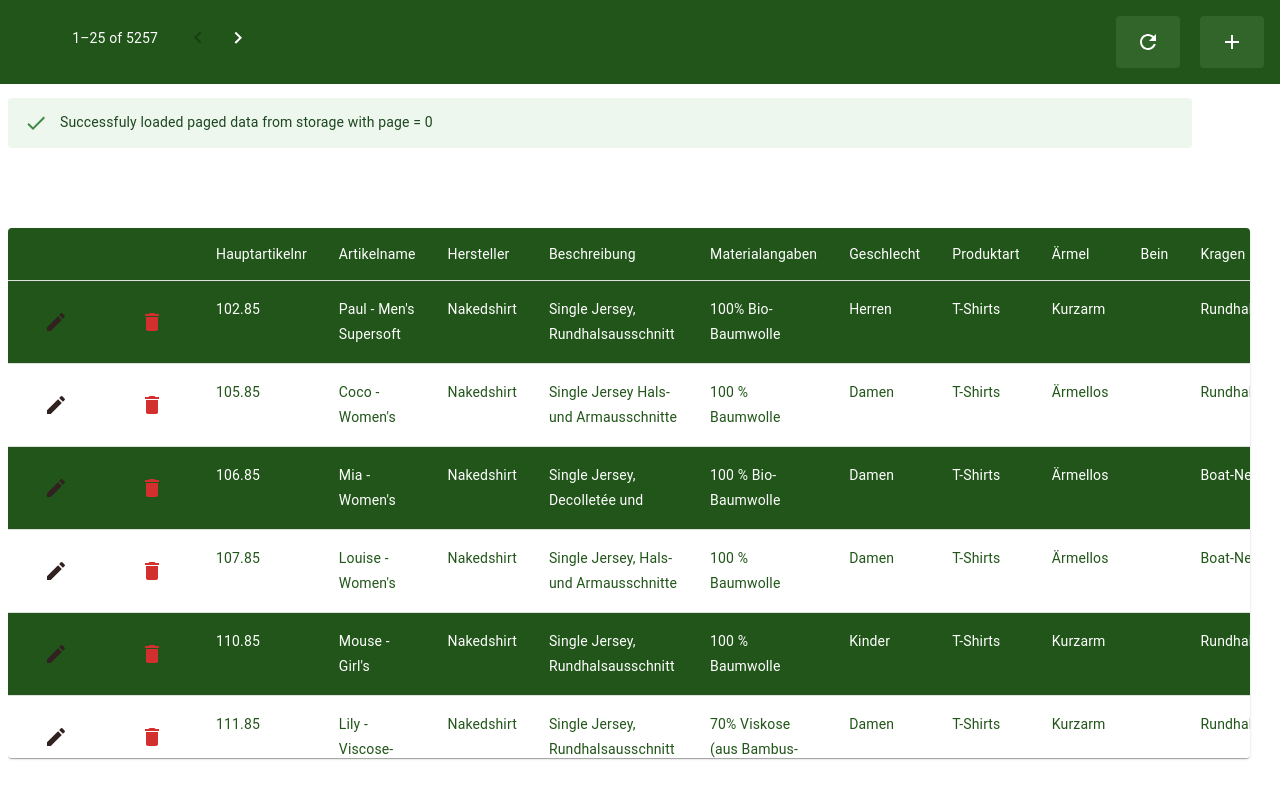
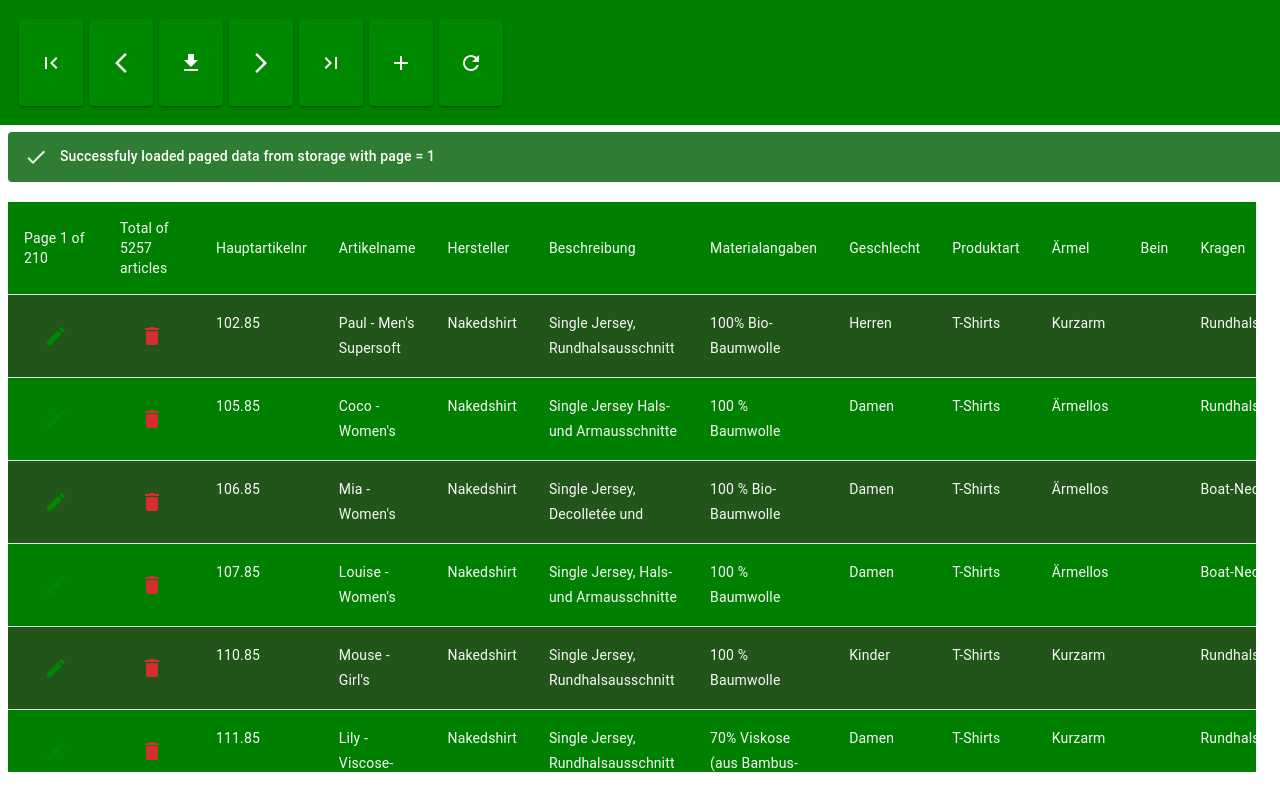
Before and after one commit to JorgeMartinezPizarro/challenge, a Next.js app: page / in a window 1280 px wide. Built offline with nearby package versions, Linux system fonts and the light colour scheme.

Commit message:
small fixes. review all features

```diff
--- a/app/api/save/route.ts
+++ b/app/api/save/route.ts
@@ -19,7 +19,7 @@ export async function POST(request: Request): Promise<Response> {
       ? projectFolder + '/data/stored.csv'
       : projectFolder + '/data/original.csv'
 
-      const saveFolder = projectFolder + '/data/stored.csv';
+    const saveFolder = projectFolder + '/data/stored.csv';
 
     const storedArticles: any = await parseCSV(articlesFolder);
 
--- a/app/globals.css
+++ b/app/globals.css
@@ -1,73 +1,16 @@
 html, body {
   height: 100%;
   width: 100%;
-  color: white;
   overflow: hidden;
 }
 
-.container {
-  margin-top: 80px;
-  height: calc(100% - 270px);
-  width: 97%!important;
-  overflow-y: scroll;
-}
-
-.controls {
-  color: white;
-  background: #215519;
-  width: 100%;
-  position: fixed;
-  top: 0;
-  left: 0;
-  height: 84px;
-  margin: 0;
-  padding: 0;
-
-}
-.controls .MuiTableCell-root {
-  padding-top: 8px;
-  width: 260px;
-  height: 76px;
-  overflow: hidden;
-  background: #215519;
-  border-color: #215519;
-  color: white;
+tr:nth-child(odd) {
+  background: green;
 }
 
 
-tr:nth-child(even) td {
-  color: #215519;
-  background: white;
-}
-
-tr:nth-child(odd) td {
-  color: white;
-  background: #215519;
-}
-
-
-button.float-add {
-  position: fixed;
-  right: 16px;
-  top: 16px;
-  z-index: 230;
-  height: 52px;
-  background: #316529;
-  color: white;
-}
-button.float-add-2 {
-  position: fixed;
-  right: 100px;
-  top: 16px;
-  z-index: 230;
-  height: 52px;
-  background: #316529;
-  color: white;
-}
 
 tr span {
-  display: -webkit-box;
-  box-orient: vertical;
   line-clamp: 2;
   width: 100%;
   overflow: hidden;
@@ -77,28 +20,26 @@ tr span {
   height: 50px;
   white-space: normal;
 }
-.MuiModal-root {
+
+header {
+  position: fixed;
+  top: 0;
+  left: 0;
+  width: 100%;
+  background: green;
+  padding: 16px;
+  color: white;
+}
+
+.controls{
+  position: fixed;
+  width: 100%;
   text-align: center;
-  align-items: center;
-  vertical-align: middle;
-  color: white;
-  background: black;
-  height: 100%;
-  margin-top: 92px;
-  opacity: 1;
-  overflow-y: scroll;
+  top: 0;
+  left: 0;
 }
-.MuiModal-root button {
-  margin-top: 22px;
-  margin-left: 8px;
 
+.MuiModal-root input {
+  background: white;
+  color: black;
 }
-input[type="text"],
-input[type="text"] * {
-  color: black;
-  background: white;
-  border-color: white;
-}
-.MuiPaper-root  {
-  width: 98%;
-}
--- a/app/page.tsx
+++ b/app/page.tsx
@@ -1,23 +1,34 @@
 'use client'
 
 import { ThemeProvider } from '@mui/material/styles';
-import {useState, useEffect, useCallback} from "react"
-import { CircularProgress, Box, TextField, Button, Alert, TablePagination, Modal, tableCellClasses, TableBody, TableCell, TableContainer, TableHead, TableRow, Paper, Table} from '@mui/material';
-import { Error as ErrorIcon, Check as CheckIcon, Refresh as RefreshIcon, Add as AddIcon, Edit as EditIcon, Delete as DeleteIcon } from "@mui/icons-material"
-
+import { useState, useEffect, useCallback} from "react"
+import { Grid, CircularProgress, Box, TextField, Button, Alert, TablePagination, Modal, tableCellClasses, TableBody, TableCell, TableContainer, TableHead, TableRow, Paper, Table} from '@mui/material';
+import { BackHand as BackHandItem, Download as DownloadIcon, LastPage as LastPageIcon, FirstPage as FirstPageIcon, Error as ErrorIcon, Check as CheckIcon, Refresh as RefreshIcon, Add as AddIcon, Edit as EditIcon, Delete as DeleteIcon } from "@mui/icons-material"
+import ArrowForwardIosIcon from '@mui/icons-material/ArrowForwardIos';
+import ArrowBackIosNewIcon from '@mui/icons-material/ArrowBackIosNew';
 import {errorMessage} from "./helpers"
 import { SaveArticle, Articles } from "./types";
 import theme from './theme'
 
 const PAGE_SIZE = 25
 
+const loadDataFromStorage = (): Articles | undefined => {
+  try {
+
+    return JSON.parse(localStorage.getItem("challenge-data")||"x")
+
+  } catch (e) {
+
+  }
+}
+
 export default function Home() {
 
   const [message, setMessage] = useState("")
   const [error, setError] = useState("")
-  const [data, setData] = useState<Articles>({data: [], length: 0, header: []})
+  const [data, setData] = useState<undefined | Articles>()
   const [page, setPage] = useState(0)
-  const [editing, setEditing ] = useState<false | SaveArticle>(false)
+  const [editing, setEditing ] = useState<undefined | SaveArticle>(undefined)
   const [loading, setLoading] = useState(false)
 
   const fetchAll = useCallback((refresh: boolean = false) => {
@@ -35,14 +46,14 @@ export default function Home() {
     fetch("/api/load", options)
       .then(res => res.json())
       .then((data: Articles) => {
-        setMessage("Successfuly loaded paged data " + (refresh ? "from original file" : "from storage" + " with page = " + page))
+        setMessage("Successfuly loaded paged data " + (refresh ? "from original file" : "from storage" + " with page = " + (page + 1) ))
         setData(data)
         setError("")
         setLoading(false)
       })
       .catch(error => {
         setError(errorMessage(error))
-        setData({data: [], length: 0, header: []})
+        setData(undefined)
         setLoading(false)
       })
   }, [setLoading, setData, setError, page])
@@ -75,13 +86,13 @@ export default function Home() {
         setMessage(res.message)
         setError("")
       }
-      setEditing(false)
+      setEditing(undefined)
       setLoading(false)
     })
     .catch(e => {
       setError(errorMessage(e))
       setLoading(false)
-      setEditing(false)
+      setEditing(undefined)
     })
 
 
@@ -91,26 +102,42 @@ export default function Home() {
     fetchAll()
   }, [fetchAll])
 
+  const totalPages = Math.round((data?.length || 0) / PAGE_SIZE)
+  console.log(message)
   return (<ThemeProvider theme={theme}>
-          {data.header.length > 0 && <Button color="secondary" onClick={() => setEditing({
-            data: data.header.map(line => ""),
-            pos: -1,
-            page,
-          })} className={"float-add"}><AddIcon /></Button>}
-          {data.header.length > 0 && <Button color="secondary" onClick={() => fetchAll(true)} className={"float-add-2"}><RefreshIcon /></Button>}
-          {error && <Alert style={{marginTop: "90px", width: "90%"}} icon={<ErrorIcon />} variant="standard" severity="error">
+    {data && <header>
+      <Button title="Navigate to the first page" onClick={() => {setPage(0); fetchAll()}} color="secondary" variant="contained"><FirstPageIcon /></Button>
+      <Button title="Navigate one page back" color="secondary" variant="contained" onClick={() => {
+        setPage((page === 0) ? 0 : (page - 1))
+        fetchAll()
+      }}><ArrowBackIosNewIcon /></Button>
+      <a download="articles.csv" href="/api/download"><Button variant="contained" title="Download the current status of the articles database" color="secondary"><DownloadIcon /></Button></a>
+
+      <Button variant="contained" title="Navigate to the next page" color="secondary" onClick={() => {
+        setPage((page === totalPages - 1) ? totalPages - 1 : page + 1)
+        fetchAll()
+      }}><ArrowForwardIosIcon /></Button>
+      <Button variant="contained" title="Navigate to the last page" color="secondary" onClick={() => {setPage(totalPages - 1); fetchAll()}}><LastPageIcon /></Button>
+      <Button variant="contained" title="Add new Article to the database" color="secondary" onClick={() => {setEditing({data: [], page, pos: -1})}} ><AddIcon /></Button>
+      <Button variant="contained" title="Reload the data from the challenge" color="secondary" onClick={() => {fetchAll(true)}} ><RefreshIcon /></Button>
+    </header>}
+          {error && <Alert  style={{marginTop: "124px", width: "calc(98% - 8px)"}} icon={<ErrorIcon />} variant="filled" severity="error">
                   An error ocurred: {error}
             </Alert>
           }
-          {message && !error && <Alert style={{marginTop: "90px", width: "90%"}} icon={<CheckIcon />} variant="standard" severity="success">
+          {message && <Alert style={{marginTop: "124px", width: "calc(98% - 8px)"}} icon={<CheckIcon />} variant="filled" severity="success">
                   {message}
                 </Alert>
 
           }
-          {data.header.length > 0 && editing && <Modal open={true} style={{marginTop: "80px", background: "grey", opacity: 1, textAlign: "center", overflowY:"scroll"}}>
+          {data && data.header.length > 0 && editing && <Modal open={true} >
 
               <>
                 <p>{editing.pos === -1 ? " Create a new Article in our database" : "Edit the article with (pos, page) = (" + editing.pos + ", " + page + ")"}</p>
+                <Box className="controls">
+                  <Button variant="contained" color="secondary" onClick={() => setEditing(undefined)} >CLOSE</Button>
+                  <Button variant="contained" color="primary" onClick={() => window.confirm("Are you sure you want to save the element with content \n\n" + (editing.data && editing.data.map(c => "\n - " + c))) && save(editing)} >SAVE</Button>
+                </Box>
                 {data.header.map((element, i) => <>{element}:<br/><TextField style={{marginBottom: "12px"}} name={"param-" + i} value={editing !== undefined && editing.data ? editing.data[i] : ""} onChange={(e) => {
                   const newValues: string[] = editing !== undefined && editing.data ? editing.data as string[] : []
                   newValues[i] = e.target.value
@@ -119,29 +146,17 @@ export default function Home() {
                     data: newValues
                   })
                 }} label={element} type="text"/><br/></>) }
-                <Box className="controls">
-                  <Button variant="contained" color="secondary" onClick={() => setEditing(false)} >CLOSE</Button>
-                  <Button variant="contained" color="primary" onClick={() => save(editing)} >SAVE</Button>
-                </Box>
+
               </>
             </Modal>}
-          {data.header.length > 0 && <TableContainer component={Paper} className="container">
-          <Table stickyHeader>
+          {data && data.header.length > 0 && <TableContainer >
+          <Table stickyHeader >
             <TableBody>
               {<TableRow key={"header"}>
-                <TableCell></TableCell>
-                <TableCell></TableCell>
+                <TableCell >Page {page + 1} of {totalPages}</TableCell>
+                <TableCell >Total of {data.length} articles</TableCell>
                 {data.header && data.header.map((el: string, i: number) => <TableCell key={el + " - " + i}>{el}</TableCell>)}
               </TableRow>}
-            <TableRow className="controls"><TablePagination
-                    rowsPerPageOptions={[]}
-                    colSpan={16}
-                    count={data.length}
-                    rowsPerPage={PAGE_SIZE}
-                    page={page}
-                    onPageChange={(e, int) => {setPage(int); fetchAll()}}
-          /></TableRow>
-
               {data.data.length > 0 && data.data.map((row: string[], j: number) => <TableRow className="list" key={j}>
                 <TableCell title={"Edit element with data: " + row.toString()}><Button color="secondary" onClick={() => {
                   setEditing({
@@ -151,7 +166,7 @@ export default function Home() {
                   })
                 }}><EditIcon /></Button></TableCell>
                 <TableCell title={"Delete element with data: " + row.toString()}><Button color="error" onClick={() => {
-                  save({
+                  window.confirm("Are you sure you want to remove the element with content \n\n" + row.map(c => "\n - " + c)) && save({
                     data: undefined,
                     pos: j,
                     page,
@@ -162,7 +177,7 @@ export default function Home() {
             </TableBody>
           </Table>
         </TableContainer>}
-        {!data.data.length || !data.header.length && <Modal open={loading || data.header.length === 0}><CircularProgress style={{color: "white", position: "fixed", left: "45%", width: "53px", top: "45%"}} />
+        {!data || !data.data.length || !data.header.length && <Modal open={loading || data.header.length === 0}><CircularProgress style={{color: "white", position: "fixed", left: "45%", width: "53px", top: "45%"}} />
         </Modal>
         }
       </ThemeProvider>
--- a/app/theme.ts
+++ b/app/theme.ts
@@ -1,12 +1,82 @@
 import { createTheme, ThemeProvider } from '@mui/material/styles';
 
-export const PRIMARY = '#215519'
-export const SECONDARY = '#312121'
-export const PRIMARY_TEXT = "#f9f9f9"
-export const SECONDARY_TEXT = "#611894"
-
+const PRIMARY = '#215519'
+const SECONDARY = '#008800'
+const PRIMARY_TEXT = "#f9f9f9"
+const SECONDARY_TEXT = "#f9f9f9"
 
 const theme = createTheme({
+    components: {
+        MuiTable: {
+            styleOverrides: {
+              root: {
+                background: PRIMARY,
+                color: PRIMARY_TEXT
+
+              },
+              stickyHeader: true,
+
+            },
+        },
+        MuiTableContainer: {
+            styleOverrides: {
+              root: {
+                overflow: "scroll",
+                width: "calc(100% - 32px)",
+                height: "calc(100% - 230px)",
+                marginTop: "20px"
+              },
+            },
+        },
+        MuiModal: {
+            styleOverrides: {
+              root: {
+                textAlign: "center",
+
+                background: '#000000',
+                color: "#ffffff",
+                overflowY: "scroll",
+                width: "100%",
+                height: "calc(100% - 92px)",
+                marginTop: "92px",
+                opacity: "1",
+              },
+            },
+        },
+        MuiButton: {
+            styleOverrides: {
+              root: {
+
+              },
+              text: {
+                // Common styles for all buttons
+                transition: 'all 0.3s ease-in-out',
+                primary: PRIMARY_TEXT,
+                secondary: SECONDARY_TEXT,
+              },
+              containedPrimary: {
+                "&": {
+                    backgroundColor: PRIMARY,  // Customize the hover color for primary buttons
+                    color: PRIMARY_TEXT,
+                    height: "87px",
+                    padding: "3px",
+                    margin: "3px",
+                    boxShadow: 6,
+                },
+              },
+              containedSecondary: {
+                "&": {
+                    backgroundColor: SECONDARY,  // Customize the hover color for primary buttons
+                    color: SECONDARY_TEXT,
+                    height: "87px",
+                    padding: "3px",
+                    margin: "3px",
+                    boxShadow: 6,
+                },
+              },
+            },
+        },
+    },
     palette: {
         text: {
             primary: PRIMARY_TEXT,
@@ -14,15 +84,15 @@ const theme = createTheme({
         },
         primary: {
             main: PRIMARY,
-            light: PRIMARY,
-            dark: PRIMARY,
+            light: PRIMARY_TEXT,
+            dark: PRIMARY_TEXT,
             contrastText: PRIMARY_TEXT
         },
         secondary: {
             main: SECONDARY,
-            light: SECONDARY,
-            dark: SECONDARY,
-            contrastText: PRIMARY_TEXT
+            light: SECONDARY_TEXT,
+            dark: SECONDARY_TEXT,
+            contrastText: SECONDARY_TEXT
         },
     },
   });
```
Also changed, not shown: app/api/download/route.ts (added, +30 -0 lines), app/icon.png (added).
